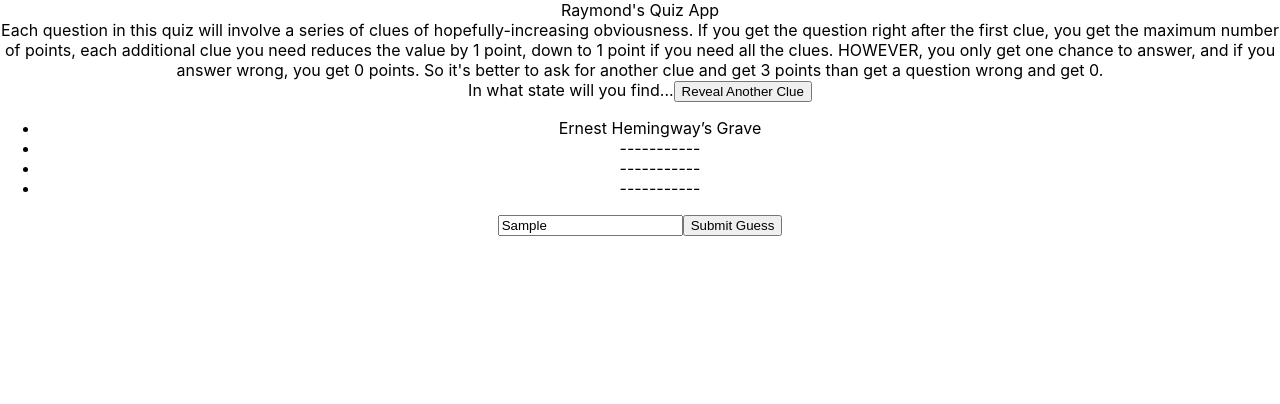
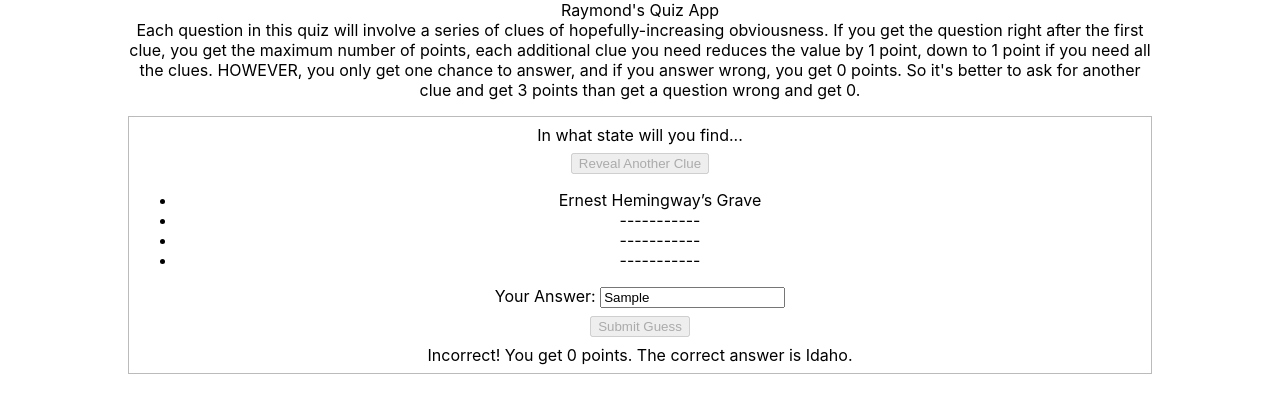
Before and after one commit to darthbob88/reveal-clues-quiz, a React (Create React App) app: page / in a window 1280 px wide. Both pictures are taken after typing "Sample" into the empty fields and a click on the button "Submit Guess". Shown: the top 404 px of the page. Built offline with nearby package versions, Linux system fonts and the light colour scheme.

Commit message:
Have Question working properly. Now to turn it into a full quiz

```diff
--- a/package.json
+++ b/package.json
@@ -4,7 +4,7 @@
   "private": true,
   "dependencies": {
     "@testing-library/jest-dom": "^4.2.4",
-    "@testing-library/react": "^10.4.9",
+    "@testing-library/react": "^9.3.2",
     "@testing-library/user-event": "^7.1.2",
     "@types/jest": "^24.0.0",
     "@types/node": "^12.0.0",
--- a/src/App.css
+++ b/src/App.css
@@ -1,5 +1,7 @@
 .App {
   text-align: center;
+  max-width: 80%;
+  margin: 0 auto;
 }
 
 .App-logo {
--- /dev/null
+++ b/src/components/Question/Question.module.css
@@ -0,0 +1,9 @@
+.question {
+  border: 1px solid #bbb;
+  margin-top: 1rem;
+  padding: 0.5rem;
+}
+button {
+  display: block;
+  margin: 0.5rem auto;
+}
--- a/src/components/Question/Question.tsx
+++ b/src/components/Question/Question.tsx
@@ -1,5 +1,7 @@
-import React, { Component, useState } from "react";
+import React, { useState } from "react";
 import { Question } from "../../model/Question";
+import styles from "./Question.module.css";
+
 type QuestionProps = {
   question: Question;
 };
@@ -8,26 +10,34 @@ export const QuestionComponent: React.FunctionComponent<QuestionProps> = ({
 }) => {
   const [revealedClues, setRevealedClues] = useState(0);
   const [currentGuess, setCurrentGuess] = useState("");
-  /* PLAN:
-        <prompt>
-        <show another clue button => increments numbers of clues shown, decrements number of points.>
-        <clue 1>
-        <either black bar or clue
-    */
-  const submitGuess = () => {
-    if (currentGuess.toLocaleLowerCase() === question.answer) {
-      return <span>Correct!</span>;
+  const [answered, setAnswered] = useState(false);
+
+  const revealOnAnswer = (answered: boolean) => {
+    if (!answered) return null;
+    if (
+      currentGuess.toLocaleLowerCase() === question.answer.toLocaleLowerCase()
+    ) {
+      return (
+        <span>
+          Correct! You get {question.clues.length - revealedClues} points.
+        </span>
+      );
     } else {
-      return <span>Incorrect! The correct answer is {question.answer}. </span>;
+      return (
+        <span>
+          Incorrect! You get 0 points. The correct answer is {question.answer}.{" "}
+        </span>
+      );
     }
   };
+
   return (
-    <div>
+    <div className={styles.question}>
       <span className="prompt">In what state will you find...</span>
       {/* Now where the hell do I get the prompt? */}
       <button
         onClick={() => setRevealedClues(revealedClues + 1)}
-        disabled={revealedClues === question.clues.length - 1}
+        disabled={answered || revealedClues === question.clues.length - 1}
       >
         Reveal Another Clue
       </button>
@@ -40,11 +50,17 @@ export const QuestionComponent: React.FunctionComponent<QuestionProps> = ({
           />
         ))}
       </ul>
-      <input
-        value={currentGuess}
-        onChange={(event) => setCurrentGuess(event?.currentTarget.value)}
-      />
-      <button onClick={() => submitGuess()}>Submit Guess</button>
+      <label>
+        Your Answer: {"  "}
+        <input
+          value={currentGuess}
+          onChange={(event) => setCurrentGuess(event?.currentTarget.value)}
+        />
+      </label>
+      <button onClick={() => setAnswered(true)} disabled={answered}>
+        Submit Guess
+      </button>
+      {revealOnAnswer(answered)}
     </div>
   );
 };
```
Also changed, not shown: 1 other file (tests, documents, lock files or other folders).
